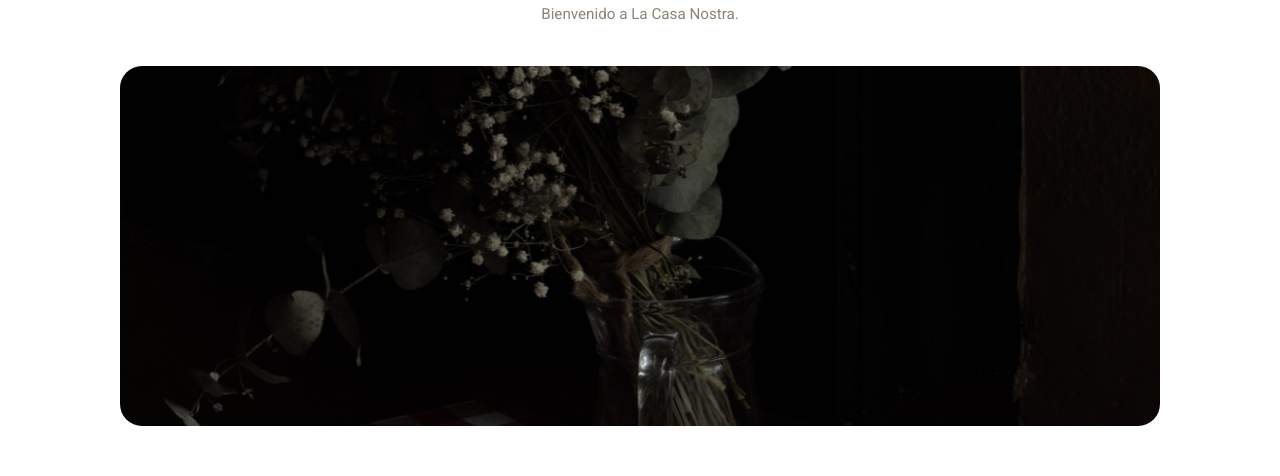
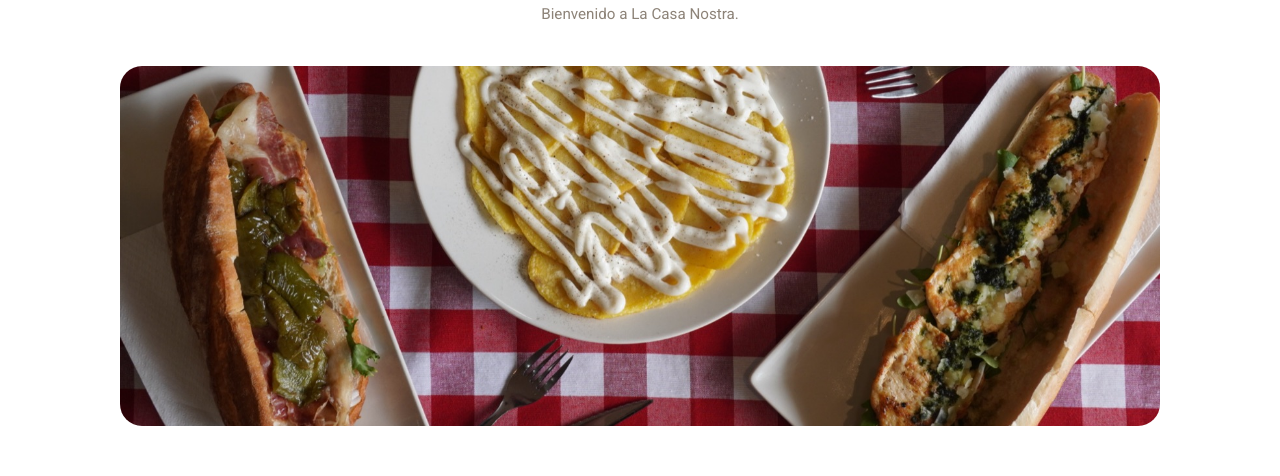
Before and after one commit to jrero99/lcn, a React (Vite) app in the folder frontend/: page / in a window 1280 px wide. Shown: the part 296-772 px from the top of the page. Built offline with nearby package versions, Linux system fonts and the light colour scheme; no server answers.

Commit message:
feat(frontend): use new hero photo on home

```diff
--- a/frontend/src/pages/Home.jsx
+++ b/frontend/src/pages/Home.jsx
@@ -5,7 +5,7 @@ import localPhoto from '../assets/photos/local-entrance.jpg'
 import cartaLeft from '../assets/carta-left.jpg'
 import cartaCenter from '../assets/carta-center.jpg'
 import cartaRight from '../assets/carta-right.jpg'
-import heroAmbience from '../assets/photos/hero-ambience.jpg'
+import heroPhoto from '../assets/photos/hero-table.jpg'
 import localWall from '../assets/photos/local-wall.jpg'
 import workKitchen from '../assets/photos/work-kitchen.jpg'
 
@@ -43,8 +43,8 @@ export default function Home() {
         </p>
         <img
           className="hero-media"
-          src={heroAmbience}
-          alt="Mesa de La Casa Nostra con mantel de cuadros y la carta de la casa"
+          src={heroPhoto}
+          alt="Bocadillos y patatas con salsa sobre mantel de cuadros en La Casa Nostra"
         />
       </section>
 
```
Also changed, not shown: frontend/src/assets/photos/hero-table.jpg (added).
